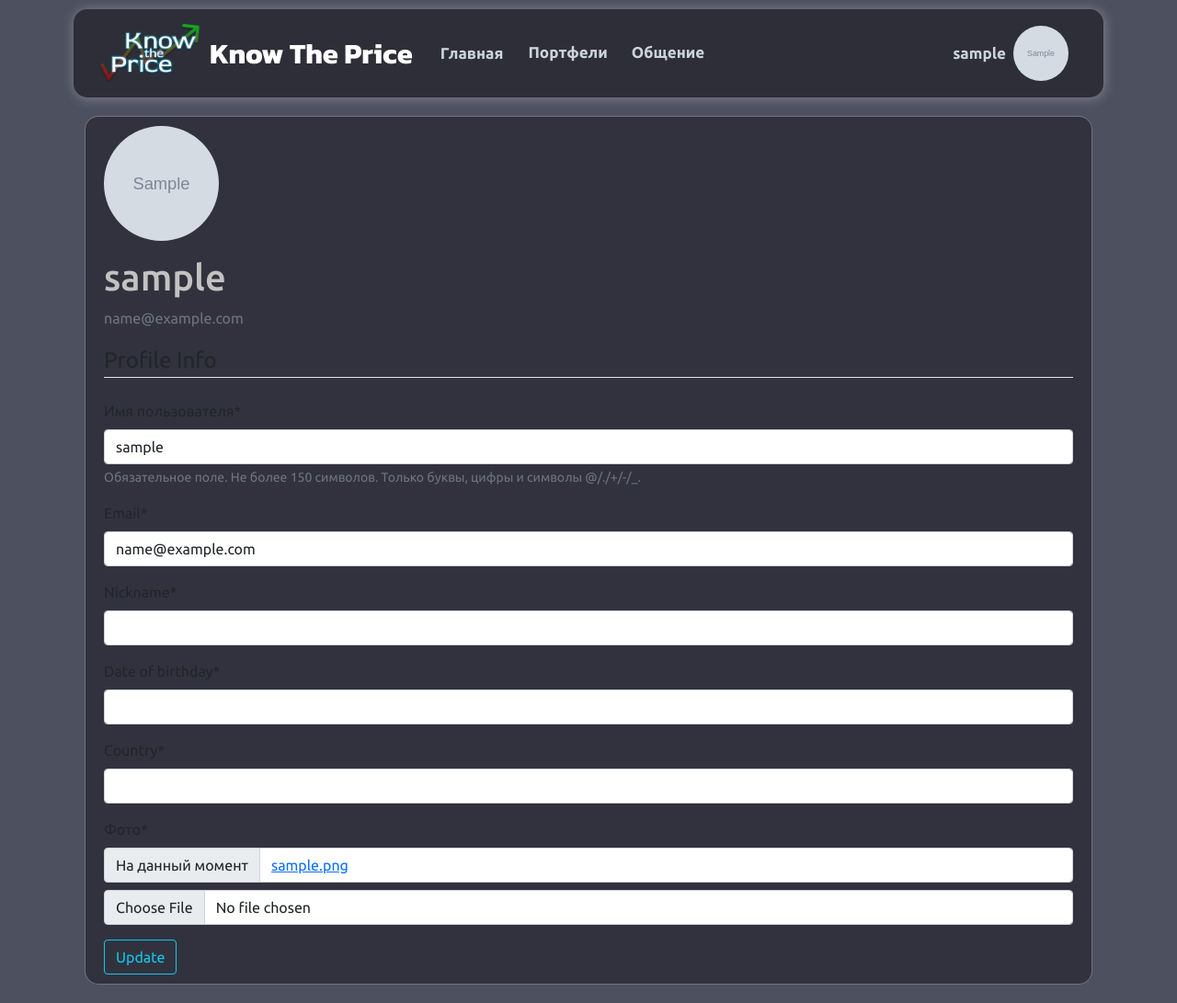
After one commit to NikolaiNikitenok/KnowThePrice, a Django app: page /profile/ in a window 1280 px wide. The commit adds this page. Shown: the whole page at 92% size. Run offline with Django 4.2, Linux system fonts and the light colour scheme; a user stored in the database is signed in; tables that the repository leaves empty hold one stand-in row (values such as "Sample post"); grey boxes marked "Sample" are stand-in pictures; some libraries are stand-ins or nearby versions.

Commit message:
error User has no profile.

```diff
--- a/KTP/KTP/settings.py
+++ b/KTP/KTP/settings.py
@@ -32,6 +32,7 @@ ALLOWED_HOSTS = []
 
 INSTALLED_APPS = [
     'main_site.apps.MainSiteConfig',
+    'users.apps.UsersConfig',
     'crispy_forms',
     'crispy_bootstrap5',  # Forgetting this was probably your error
     'django.contrib.admin',
--- a/KTP/KTP/urls.py
+++ b/KTP/KTP/urls.py
@@ -15,9 +15,18 @@ Including another URLconf
 """
 from django.contrib import admin
 from django.urls import path, include
+from django.contrib.auth import views as auth_views
+from users import views as user_views
+from django.conf import settings
+from django.conf.urls.static import static
 
 urlpatterns = [
     path('admin/', admin.site.urls),
     path('', include('main_site.urls')),
+    path('register/', user_views.register, name='register'),
+    path('profile/', user_views.profile, name='profile'),
+    path('login/', auth_views.LoginView.as_view(template_name='users/login.html'), name='login'),
+]
 
-]
+if settings.DEBUG:
+    urlpatterns += static(settings.MEDIA_URL, document_root=settings.MEDIA_ROOT)
--- a/KTP/main_site/templates/main_site/base.html
+++ b/KTP/main_site/templates/main_site/base.html
@@ -80,10 +80,10 @@
               <!-- <a class="nav-item nav-link btn btn-dark me-md-2" href=""><b>New Post</b></a> -->
                 <div class="d-inline-flex align-items-center">
                   <div class="text-profile">
-                    <a class="nav-item nav-link mr-2" href=""><b>{{ user.username }}</b></a>
+                    <a class="nav-item nav-link mr-2" href="{% url 'profile' %}"><b>{{ user.username }}</b></a>
                   </div>
                   <div class="photo-profile">
-                    <img class="rounded-circle" src="{{ user.profile.image.url }}">
+                    <img class="rounded-circle" href="{% url 'profile' %}" src="{{ user.profile.image.url }}">
                   </div>
                 </div>
               <!-- <a class="nav-item nav-link btn btn-dark me-md-2" href="">Logout</a> -->
--- a/KTP/users/forms.py
+++ b/KTP/users/forms.py
@@ -1,31 +1,31 @@
 from django import forms
 from django.contrib.auth.models import User
 from django.contrib.auth.forms import UserCreationForm
-from .models import Profile
+from .models import Profile, Sex
 
 
 class UserRegisterForm(UserCreationForm):
     email = forms.EmailField()
     nickname = forms.CharField()
-    sex = forms.ModelChoiceField()
+    # sex = forms.ModelChoiceField(queryset=Sex.objects.all())
     date_of_birthday = forms.DateField()
     country = forms.CharField()
 
     class Meta:
         model = User
-        fields = ['username', 'email', 'password1', 'password2', 'nickname', 'sex', 'date_of_birthday', 'country']
+        fields = ['username', 'email', 'password1', 'password2', 'nickname', 'date_of_birthday', 'country']
 
 
 class UserUpdateForm(forms.ModelForm):
     email = forms.EmailField()
     nickname = forms.CharField()
-    sex = forms.ModelChoiceField()
+    # sex = forms.ModelChoiceField(queryset=Sex.objects.all())
     date_of_birthday = forms.DateField()
     country = forms.CharField()
 
     class Meta:
         model = User
-        fields = ['username', 'email', 'nickname', 'sex', 'date_of_birthday', 'country']
+        fields = ['username', 'email', 'nickname', 'date_of_birthday', 'country']
 
 
 class ProfileUpdateForm(forms.ModelForm):
--- a/KTP/users/models.py
+++ b/KTP/users/models.py
@@ -1,26 +1,55 @@
 from django.db import models
 from django.contrib.auth.models import User
 
+
+def crop_center(pil_img, crop_width: int, crop_height: int):
+    img_width, img_height = pil_img.size
+    return pil_img.crop(((img_width - crop_width) // 2,
+                        (img_height - crop_height) // 2,
+                        (img_width + crop_width) // 2,
+                        (img_height + crop_height) // 2))
+
+
 class Profile(models.Model):
     user = models.OneToOneField(User, on_delete=models.CASCADE, verbose_name='Имя')
-    image = models.ImageField(default=default-profile.png,
+    image = models.ImageField(default='default-profile.png',
                               upload_to='profile_pics',
                               verbose_name='Фото')
     nickname = models.CharField(max_length=15,
-                                default=Profile.user,
                                 verbose_name='Никнейм')
     tariff_plan = models.ForeignKey('TariffPlan', null=True,
                                     on_delete=models.PROTECT,
                                     verbose_name='Тарифный план')
-    sex = models.ForeignKey('Sex',
-                            on_delete=models.PROTECT,
-                            verbose_name='Пол')
+    # sex = models.ForeignKey('Sex',
+    #                         null=True,
+    #                         on_delete=models.PROTECT,
+    #                         verbose_name='Пол')
     date_of_birthday = models.DateField(auto_now=False,
                                             auto_now_add=False,
                                             verbose_name='Дата рождения')
     country = models.CharField(null=True,
                                max_length=50,
                                verbose_name='Страна')
+
+    def __str__(self):
+        return f'{self.user.username} Profile'
+
+    def save(self):
+        super().save()
+
+        img = Image.open(self.image.path)
+
+        if img.height > 300 or img.width > 300:
+            output_size = (300, 300)
+            image_size_1, image_size_2 = img.size
+            if image_size_1 > image_size_2:
+                img = crop_center(img, image_size_2, image_size_2)
+
+            else:
+                img = crop_center(img, image_size_1, image_size_1)
+
+            img.thumbnail(output_size)
+            img.save(self.image.path)
 
 
 class TariffPlan(models.Model):
@@ -35,13 +64,13 @@ class TariffPlan(models.Model):
         ordering = ['plan']
 
 
-    class Sex(models.Models):
-        sex = models.CharField(db_index=True, verbose_name='Пол')
+class Sex(models.Model):
+    sex = models.CharField(max_length=50, db_index=True, verbose_name='Пол')
 
-        def __str__(self):
-            return self.sex
+    def __str__(self):
+        return self.sex
 
-        class Meta:
-            verbose_name_plural = 'Выбор пола'
-            verbose_name = 'Пол'
-            ordering = ['sex']
+    class Meta:
+        verbose_name_plural = 'Выбор пола'
+        verbose_name = 'Пол'
+        ordering = ['sex']
--- /dev/null
+++ b/KTP/users/templates/users/profile.html
@@ -0,0 +1,24 @@
+{% extends "main_site/base.html"%}
+{% load crispy_forms_tags %}
+{% block content %}
+  <div class="content-section">
+    <div class="media">
+      <img class="rounded-circle account-img" src="{{ user.profile.image.url }}">
+      <div class="media-body">
+        <h2 class="account-heading">{{ user.username }}</h2>
+        <p class="text-secondary">{{ user.email }}</p>
+      </div>
+    </div>
+    <form method="POST" enctype="multipart/form-data">
+      {% csrf_token %}
+      <fieldset class="form-group">
+        <legend class="border-bottom mb-4">Profile Info</legend>
+        {{ u_form|crispy }}
+        {{ p_form|crispy }}
+      </fieldset>
+      <div class="form-group">
+        <button class="btn btn-outline-info" type="submit">Update</button>
+      </div>
+    </form>
+  </div>
+{% endblock content %}
--- a/KTP/users/views.py
+++ b/KTP/users/views.py
@@ -14,3 +14,29 @@ def register(request):
     else:
         form = UserRegisterForm()
     return render(request, 'users/register.html', {'form': form})
+
+
+@login_required
+def profile(request):
+    if request.method == 'POST':
+        u_form = UserUpdateForm(request.POST, instance=request.user)
+        p_form = ProfileUpdateForm(request.POST,
+                                   request.FILES,
+                                   instance=request.user.profile)
+        if u_form.is_valid() and p_form.is_valid():
+            u_form.save()
+            p_form.save()
+
+            messages.success(request, f'Your account has been updated!')
+            return redirect('profile')
+
+    else:
+        u_form = UserUpdateForm(instance=request.user)
+        p_form = ProfileUpdateForm(instance=request.user.profile)
+
+    context = {
+        'u_form': u_form,
+        'p_form': p_form
+    }
+
+    return render(request, 'users/profile.html', context)
```
Also changed, not shown: KTP/users/templates/users/login.html (added, +21 -0 lines), KTP/users/migrations/0001_initial.py (added), KTP/users/migrations/0002_alter_profile_sex.py (added), KTP/users/migrations/0003_remove_profile_sex.py (added), KTP/users/templates/users/register.html (renamed from KTP/main_site/templates/main_site/register.html).
